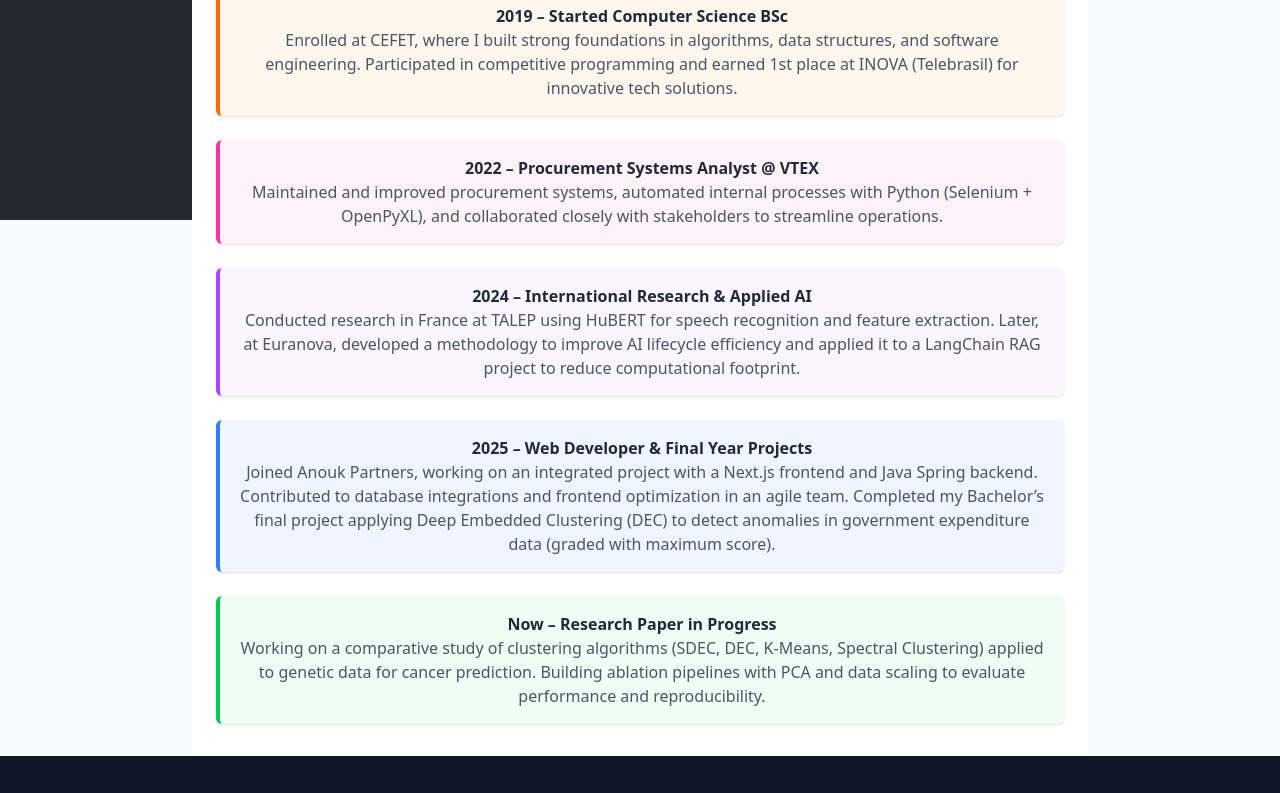
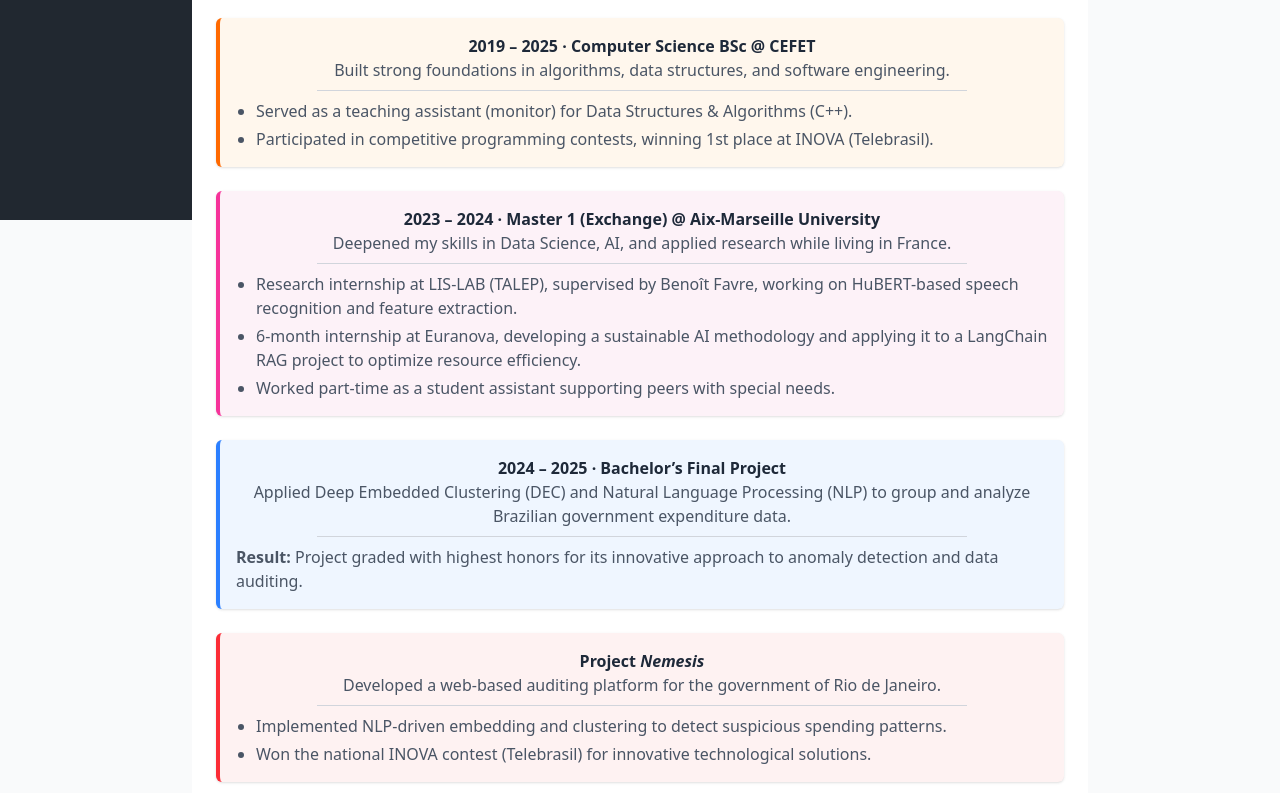
Before and after one commit to paraizovinicius/paraizovinicius.github.io, a React (Vite) app in the folder vite-project/: page / in a window 1280 px wide. Shown: the part 580-1373 px from the top of the page. Built offline with nearby package versions, Linux system fonts and the light colour scheme.

Commit message:
Edits in homepage

```diff
--- a/vite-project/index.html
+++ b/vite-project/index.html
@@ -4,7 +4,7 @@
     <meta charset="UTF-8" />
     <link rel="icon" type="image/svg+xml" href="/vite.svg" />
     <meta name="viewport" content="width=device-width, initial-scale=1.0" />
-    <title>vite-project</title>
+    <title>Vinicius Paraizo</title>
   </head>
   <body>
     <div id="root"></div>
--- a/vite-project/src/pages/aboutMe.tsx
+++ b/vite-project/src/pages/aboutMe.tsx
@@ -2,7 +2,7 @@ import React from "react";
 
 const AboutMe: React.FC = () => {
     return (
-        <div className="min-h-screen bg-gray-50 text-gray-800">
+        <div className="min-h-screen bg-gray-50 text-gray-800 mt-8 md:mt-0">
             {/* About Me */}
             <section className="max-w-3xl mx-auto py-12 px-6">
                 <h2 className="text-2xl font-semibold mb-4">About Me</h2>
--- a/vite-project/src/pages/landingPage.tsx
+++ b/vite-project/src/pages/landingPage.tsx
@@ -1,4 +1,5 @@
 import React from "react";
+import eu from "../assets/eu.png";
 import { Mail } from "lucide-react";
 
 
@@ -8,7 +9,7 @@ const LandingPage: React.FC = () => {
       {/* Hero Section */}
     <section className="flex flex-col items-center justify-center mt-10 md:mt-0 py-8 px-6 text-center bg-gradient-to-r from-gray-100 to-blue-100">
       <div>
-        <img src={"../assets/eu.png"} alt="EU" className="w-40 h-auto rounded-full" />
+        <img src={eu} alt="EU" className="w-40 h-auto rounded-full" />
       </div>
       <h1 className="text-4xl font-bold mb-2">Vinicius Paraizo</h1>
       <div className="text-lg text-gray-700 max-w-xl mt-4">
@@ -31,58 +32,63 @@ const LandingPage: React.FC = () => {
 
         <div className="space-y-6">
 
-          {/* 2019 */}
+          {/* CEFET */}
           <div className="p-4 border-l-4 border-orange-500 bg-orange-50 shadow-sm rounded-md">
-            <h3 className="font-bold">2019 – Started Computer Science BSc</h3>
+            <h3 className="font-bold">2019 – 2025 · Computer Science BSc @ CEFET</h3>
             <p className="text-gray-600">
-              Enrolled at CEFET, where I built strong foundations in algorithms, data
-              structures, and software engineering. Participated in competitive
-              programming and earned 1st place at INOVA (Telebrasil) for innovative
-              tech solutions.
+              Built strong foundations in algorithms, data structures, and software engineering.
+            </p>
+            <hr className="border-t border-gray-300 mt-2 mb-1.5 max-w-[80%] mx-auto" />
+            <ul className="list-disc ml-5 text-gray-600 mt-2 space-y-1 text-left">
+              <li>Served as a teaching assistant (monitor) for Data Structures & Algorithms (C++).</li>
+              <li>Participated in competitive programming contests, winning 1st place at INOVA (Telebrasil).</li>
+            </ul>
+          </div>
+
+          {/* AIX-MARSEILLE */}
+          <div className="p-4 border-l-4 border-pink-500 bg-pink-50 shadow-sm rounded-md">
+            <h3 className="font-bold">2023 – 2024 · Master 1 (Exchange) @ Aix-Marseille University</h3>
+            <p className="text-gray-600">
+              Deepened my skills in Data Science, AI, and applied research while living in France.
+            </p>
+            <hr className="border-t border-gray-300 mt-2 mb-1.5 max-w-[80%] mx-auto" />
+            <ul className="list-disc ml-5 text-gray-600 mt-2 space-y-1 text-left">
+              <li>Research internship at LIS-LAB (TALEP), supervised by Benoît Favre, working on HuBERT-based speech recognition and feature extraction.</li>
+              <li>6-month internship at Euranova, developing a sustainable AI methodology and applying it to a LangChain RAG project to optimize resource efficiency.</li>
+              <li>Worked part-time as a student assistant supporting peers with special needs.</li>
+            </ul>
+          </div>
+
+          {/* Final Year Project */}
+          <div className="p-4 border-l-4 border-blue-500 bg-blue-50 shadow-sm rounded-md">
+            <h3 className="font-bold">2024 – 2025 · Bachelor’s Final Project</h3>
+            <p className="text-gray-600">
+              Applied Deep Embedded Clustering (DEC) and Natural Language Processing (NLP) to group and analyze Brazilian government expenditure data.
+            </p>
+            <hr className="border-t border-gray-300 mt-2 mb-1.5 max-w-[80%] mx-auto" />
+            <p className="text-gray-600 mt-2 text-left">
+              <strong>Result:</strong> Project graded with highest honors for its innovative approach to anomaly detection and data auditing.
             </p>
           </div>
 
-          {/* 2022 */}
-          <div className="p-4 border-l-4 border-pink-500 bg-pink-50 shadow-sm rounded-md">
-            <h3 className="font-bold">2022 – Procurement Systems Analyst @ VTEX</h3>
+          {/* Project Nemesis */}
+            <div className="p-4 border-l-4 border-red-500 bg-red-50 shadow-sm rounded-md">
+            <h3 className="font-bold">Project <i>Nemesis</i></h3>
             <p className="text-gray-600">
-              Maintained and improved procurement systems, automated internal
-              processes with Python (Selenium + OpenPyXL), and collaborated closely
-              with stakeholders to streamline operations.
+              Developed a web-based auditing platform for the government of Rio de Janeiro.
             </p>
-          </div>
+            <hr className="border-t border-gray-300 mt-2 mb-1.5 max-w-[80%] mx-auto" />
+            <ul className="list-disc ml-5 text-gray-600 mt-2 space-y-1 text-left">
+              <li>Implemented NLP-driven embedding and clustering to detect suspicious spending patterns.</li>
+              <li>Won the national INOVA contest (Telebrasil) for innovative technological solutions.</li>
+            </ul>
+            </div>
 
-          {/* 2024 – Research */}
-          <div className="p-4 border-l-4 border-purple-500 bg-purple-50 shadow-sm rounded-md">
-            <h3 className="font-bold">2024 – International Research & Applied AI</h3>
+          {/* Current Research */}
+          <div className="p-4 border-l-4 border-green-500 bg-green-50 shadow-sm rounded-md">
+            <h3 className="font-bold">2025 – Present · Research Paper in Progress</h3>
             <p className="text-gray-600">
-              Conducted research in France at TALEP using HuBERT for speech
-              recognition and feature extraction. Later, at Euranova, developed a
-              methodology to improve AI lifecycle efficiency and applied it to a
-              LangChain RAG project to reduce computational footprint.
-            </p>
-          </div>
-
-          {/* 2025 – Professional Work + Academic Milestones */}
-          <div className="p-4 border-l-4 border-blue-500 bg-blue-50 shadow-sm rounded-md">
-            <h3 className="font-bold">2025 – Web Developer & Final Year Projects</h3>
-            <p className="text-gray-600">
-              Joined Anouk Partners, working on an integrated project with a Next.js
-              frontend and Java Spring backend. Contributed to database integrations
-              and frontend optimization in an agile team. Completed my Bachelor’s
-              final project applying Deep Embedded Clustering (DEC) to detect
-              anomalies in government expenditure data (graded with maximum score).
-            </p>
-          </div>
-
-          {/* Current work */}
-          <div className="p-4 border-l-4 border-green-500 bg-green-50 shadow-sm rounded-md">
-            <h3 className="font-bold">Now – Research Paper in Progress</h3>
-            <p className="text-gray-600">
-              Working on a comparative study of clustering algorithms (SDEC, DEC,
-              K-Means, Spectral Clustering) applied to genetic data for cancer
-              prediction. Building ablation pipelines with PCA and data scaling to
-              evaluate performance and reproducibility.
+              Leading a comparative study of clustering algorithms (SDEC, DEC, K-Means, Spectral Clustering) applied to genetic data for cancer prediction. Building ablation pipelines with PCA and scalers to evaluate reproducibility and performance.
             </p>
           </div>
 
@@ -91,6 +97,7 @@ const LandingPage: React.FC = () => {
     </section>
 
 
+
     </div>
   );
 };
--- a/vite-project/src/pages/projects.tsx
+++ b/vite-project/src/pages/projects.tsx
@@ -23,7 +23,7 @@ const projects = [
 const Projects: React.FC = () => {
     return (
 
-        <div className="min-h-screen max-w-3xl mx-auto bg-gray-50 text-gray-800 py-12 px-6">
+        <div className="min-h-screen max-w-3xl mx-auto bg-gray-50 text-gray-800 py-12 px-6 mt-8 md:mt-0">
             <h1 className="text-4xl font-bold mb-8 text-center">Projects</h1>
             <div className="max-w-4xl mx-auto grid gap-8 md:grid-cols-2"></div>
                 {projects.map((project) => (
```
